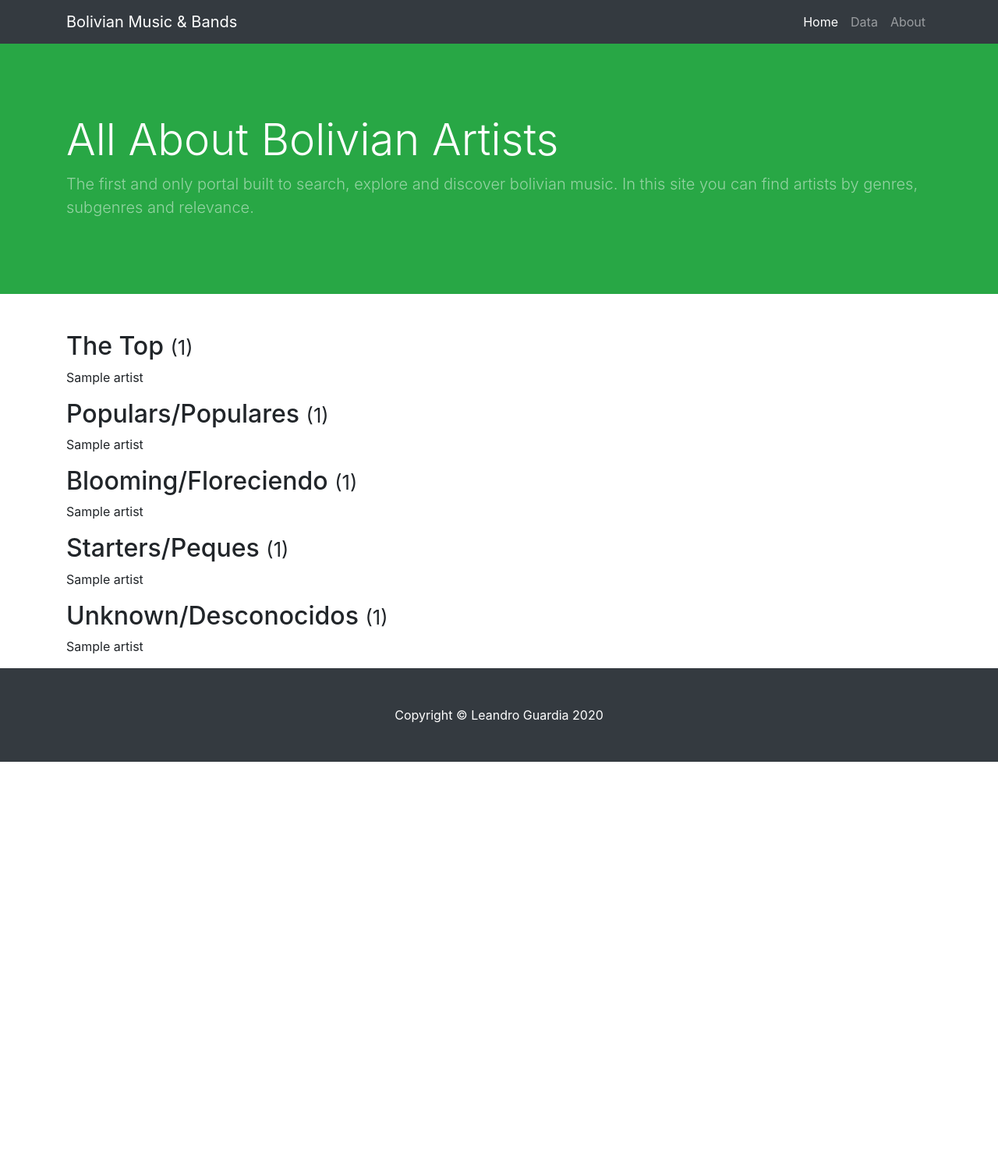
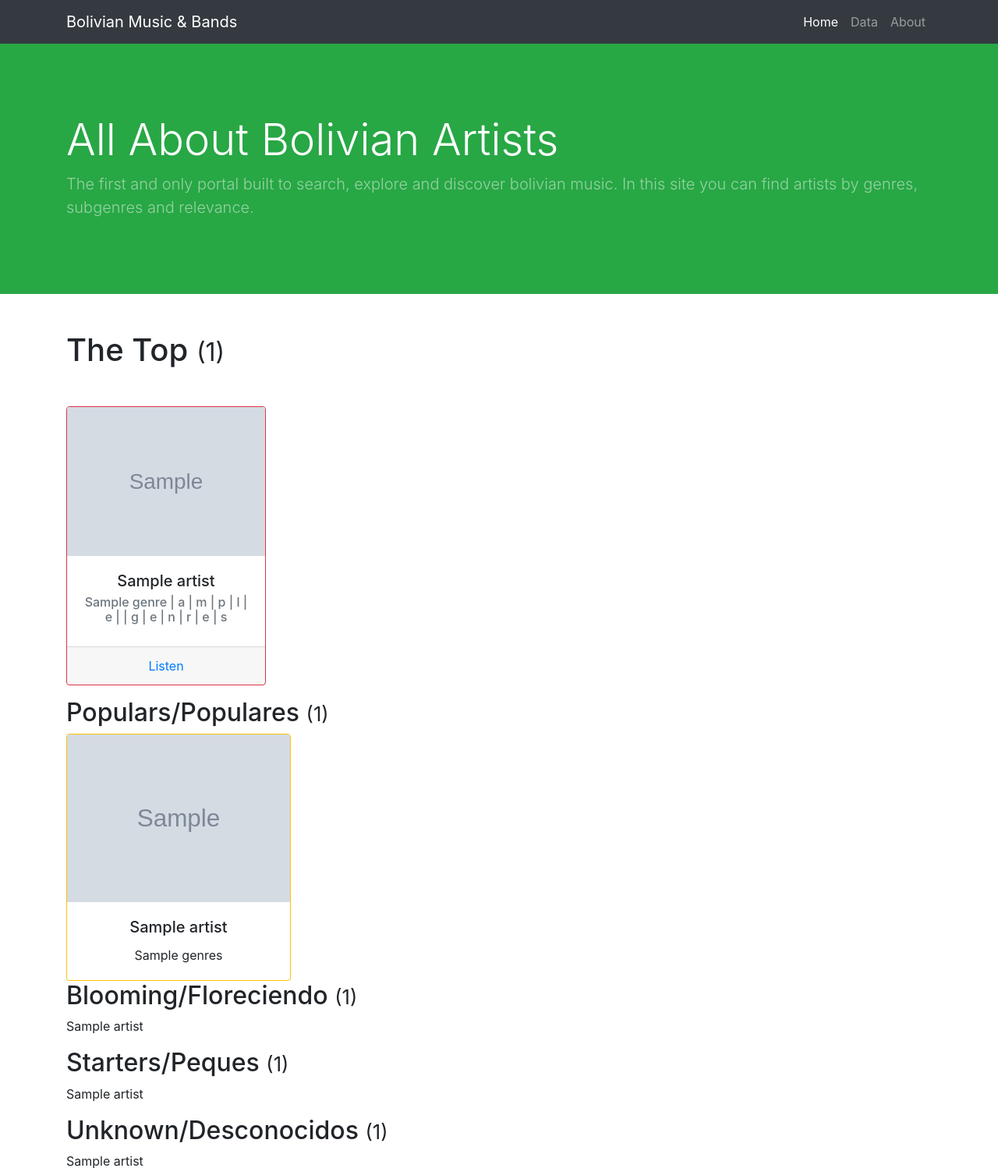
Before and after one commit to leanguardia/bolivian-music, a Flask app: template app/templates/home.html in a window 1280 px wide. Shown: the top 1498 px of the page at 78% size. Before the commit the page ends 977 px from the top, so only its background shows below. Run offline with Flask 2, Linux system fonts and the light colour scheme; the template is opened without the code that fills it: most values are stand-ins (such as "Sample title", 1, 10 or a date in 2020); grey boxes marked "Sample" are stand-in pictures; some libraries are stand-ins or nearby versions.

Commit message:
Feat: Show Top Grid

```diff
--- a/app/server.py
+++ b/app/server.py
@@ -4,13 +4,19 @@ from flask import render_template, request, jsonify
 
 import pandas as pd
 import numpy as np
+from ast import literal_eval
 
 app = Flask(__name__)
 
 @app.route('/')
 @app.route('/index')
 def home():
-  return render_template('home.html')
+  artists = pd.read_csv('data/artists_grouped.csv')
+  artists.genres = artists.genres.apply(literal_eval)
+  ranked_artists = {}
+  for group in artists.groupby('ranking'):
+     ranked_artists[group[0]] = group[1].to_dict('records')
+  return render_template('home.html', rank_artists=ranked_artists)
 
 
 def main():
--- a/app/templates/home.html
+++ b/app/templates/home.html
@@ -5,10 +5,29 @@
 <div class="container">
   <div class="row">
     <div class="col">
-      <h2>The Top <small>({{ rank_artists['top']|length }})</small></h2>
-      {% for artist in rank_artists['top'] %}
-        <p>{{ artist['name'] }}</p>
-      {% endfor %}
+      <h1 class="mb-5">The Top <small>({{ rank_artists['top']|length }})</small></h1>
+      <div class ="row row-cols-4 row-cols-md-4">
+        {% for artist in rank_artists['top'] %}
+        <div class ="col mb-3">
+          <div class="card text-center border-danger" style="width: 16rem;">
+            <img src="{{ artist['img_url']}}" class="card-img-top" alt="{{ artist['id'] }}">
+            <div class="card-body">
+              <h5 class="card-title">{{ artist['name'] }}</h5>
+              <h6 class="card-subtitle mb-2 text-muted text-small">
+                {{ artist['genres'][0] }}
+                {% for genre in artist['genres'][1:] %}
+                  |  {{ genre }}
+                {% endfor %}
+              </h6>
+            </div>
+            <div class="card-footer text-muted">
+              <a href='https://open.spotify.com/artist/{{ artist["artist_id"] }}'
+              target="_blank" class="card-link">Listen</a>
+            </div>
+          </div>
+        </div>
+        {% endfor %}
+      </div>
     </div>
   </div>
 
@@ -16,7 +35,14 @@
     <div class="col">
       <h2>Populars/Populares <small>({{rank_artists['popular']|length}})</small></h2>
       {% for artist in rank_artists['popular'] %}
-        <p>{{ artist['name'] }}</p>
+        <div class="card text-center border-warning" style="width: 18rem;">
+          <img src="{{ artist['img_url']}}" class="card-img-top" alt="{{ artist['id'] }}">
+          <div class="card-body">
+            <h5 class="card-title">{{ artist['name'] }}</h5>
+            <p class="card-text">{{ artist['genres'] }}</p>
+            <!-- <a href="https://open.spotify.com/artist/{{ artist['id'] }}" class="card-link">Listen</a> -->
+          </div>
+        </div>
       {% endfor %}
     </div>
   </div>
```
